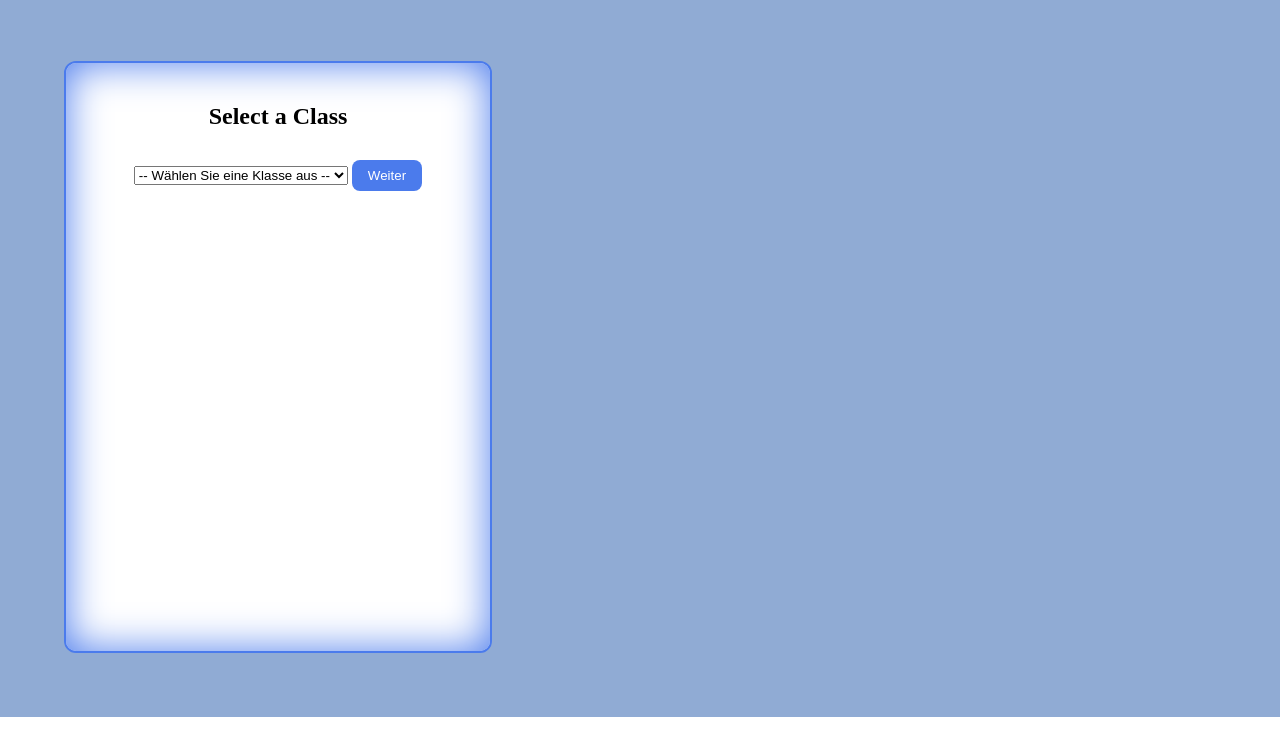
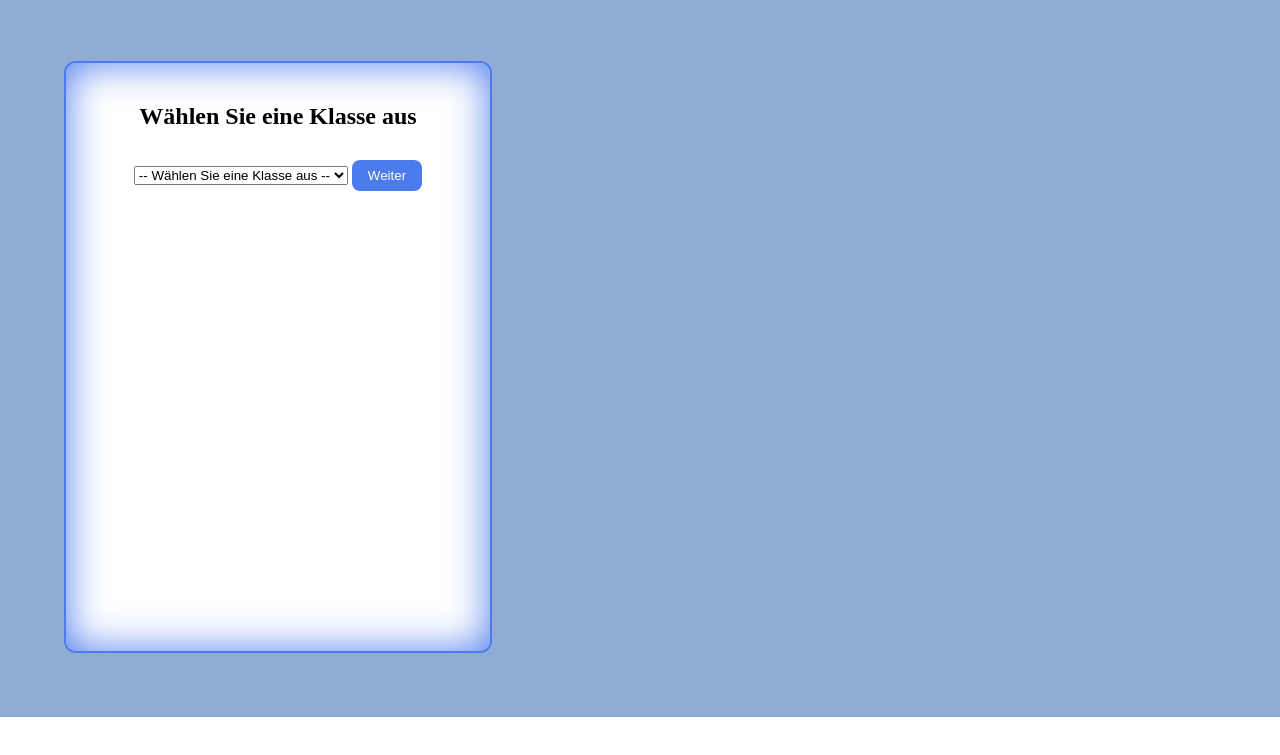
Before and after one commit to Prabir-K-Mitra/Eva_Students_Candle, a plain HTML site: page index.html in a window 1280 px wide. Shown: the part 83-838 px from the top of the page. Drawn offline with Linux system fonts and the light colour scheme.

Commit message:
Translation Continued

```diff
--- a/index.html
+++ b/index.html
@@ -18,7 +18,7 @@
     <!-- Left column -->
     <div class="left-column container">
       <div id="classSelection">
-        <h2>Select a Class</h2>
+        <h2>Wählen Sie eine Klasse aus</h2>
         <select id="classSelect">
           <option value="">-- Wählen Sie eine Klasse aus --</option>
           <option value="class1A">Class 1A</option>
```
